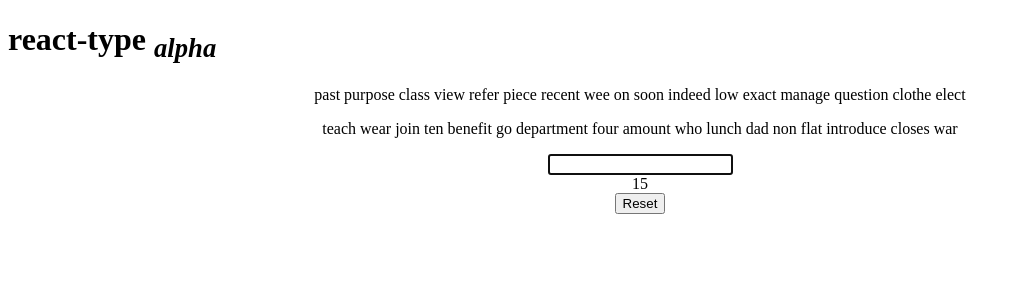
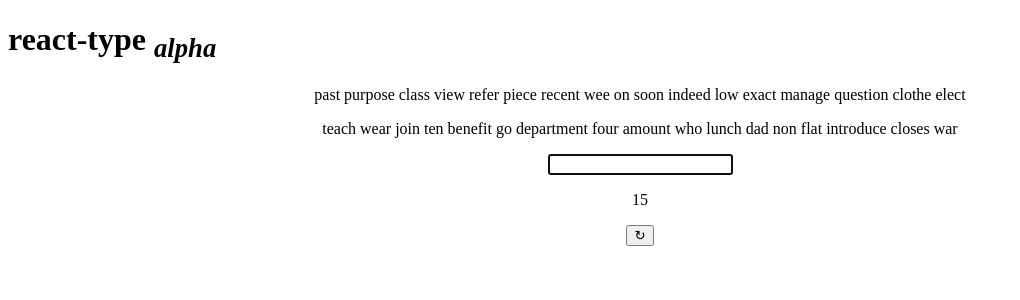
Before and after one commit to AdamJablonka/React-Type, a React (Create React App) app: page / in a window 1280 px wide. Shown: the top 300 px of the page, without its empty margins (0-1020 px from the left). Built offline with nearby package versions, Linux system fonts and the light colour scheme.

Commit message:
code refactoring

```diff
--- a/src/components/TypingTest.js
+++ b/src/components/TypingTest.js
@@ -1,10 +1,8 @@
 import React from 'react'
 import { useState, useEffect, useRef } from 'react'
 import wordList from './words.json'
+import Button from './Button'
 import Words from './Words'
-// future implementation of these components will be added
-// import InputBar from './InputBar'
-// import Timer from './Timer'
 import useTimer from './hooks/useTimer'
 
 const generateArray = (wordDisplayLen) => {
@@ -22,8 +20,9 @@ let wordArray = generateArray(wordDisplayLen)
 let wordArrayExtra = generateArray(wordDisplayLen)
 let currWord = wordArray[selector]
 let WPM = 0
-let timeIntervalCalculation = 4
 let timeInterval = 15
+let timeIntervalCalculation = (60 / timeInterval)
+let resetButtonLabel = "↻"
 
 const TypingTest = () => {
     const [inputVal, setInputVal] = useState('')
@@ -42,8 +41,6 @@ const TypingTest = () => {
     if (inputVal !== '' && inputVal !== ' '){
         startTimer()
     }
-    console.log(`Word Array: ${wordArray}`)
-    console.log(`Word Array Extra: ${wordArray}`)
 
     const inputChangeHandler = (event) => {
         console.log(currWord)  // debug purpose
@@ -115,15 +112,16 @@ const TypingTest = () => {
     }else{
         return(
             <div id="TypingTest">
-                <Words wordArray={wordArray} />
-                <Words wordArray={wordArrayExtra} />
-                <input autoFocus ref={inputBar} type="text" value={inputVal} onChange={inputChangeHandler} />
-                <div>{time}</div>
-                <button onClick={() => reset()}>Reset</button>
+                <div class="wordDisplay">
+                    <Words wordArray={wordArray} />
+                    <Words wordArray={wordArrayExtra} />
+                </div>
+                <input id="typingTestInput" autoFocus ref={inputBar} type="text" value={inputVal} onChange={inputChangeHandler} />
+                <p id="timeDisplay">{time}</p>
+                <Button id="resetButton" label={resetButtonLabel} clickHandler={reset}/>
             </div>
         )
     }
 }
-// <button onClick={startTimer}>start</button>
-// <InputBar changeHandler={inputChangeHandler} />
+
 export default TypingTest
```
